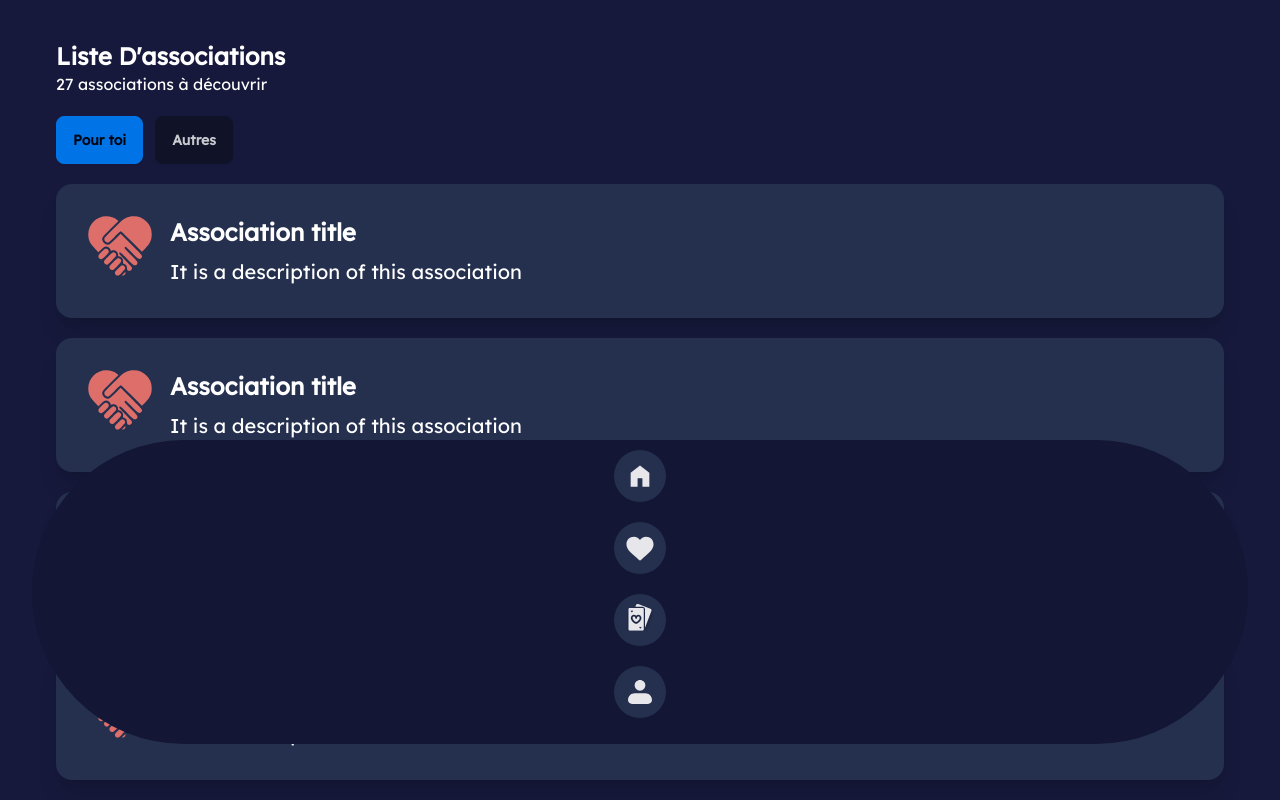
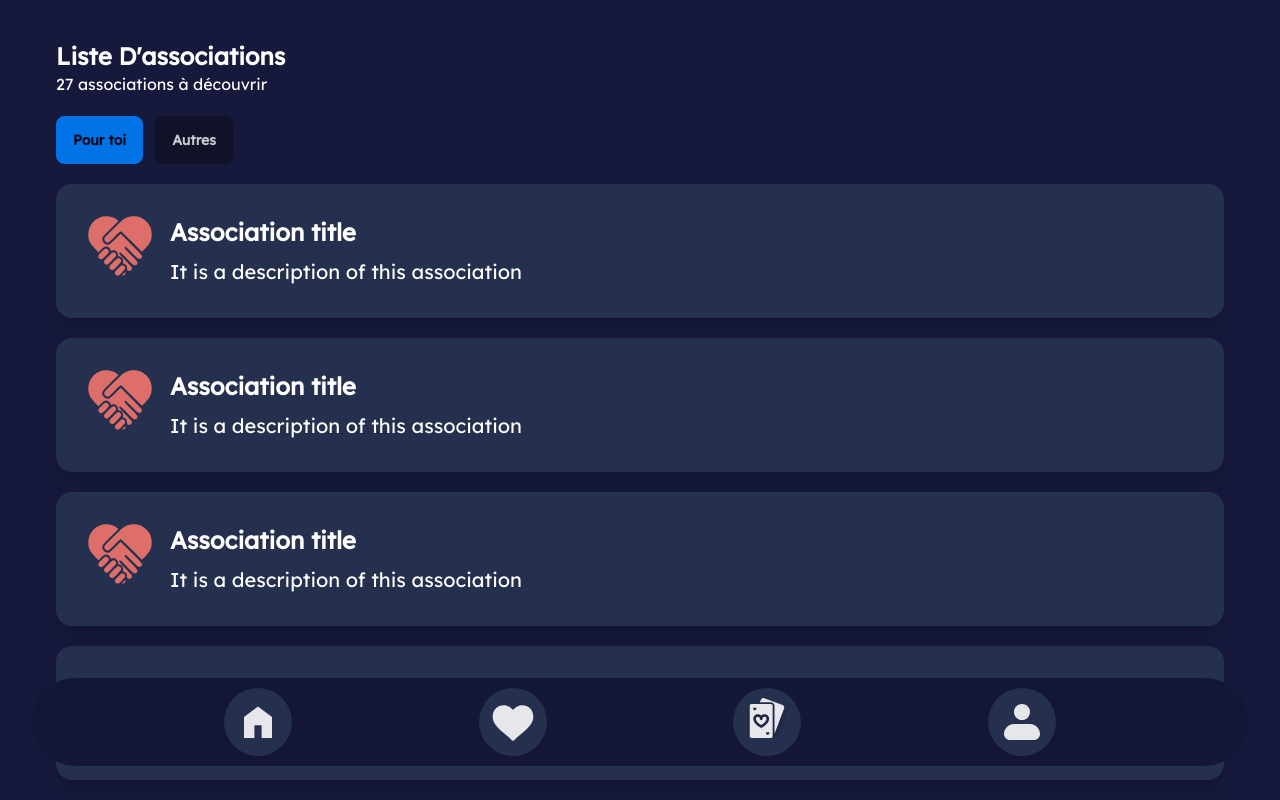
Before and after one commit to kangmartin/Handshake, a React (Vite) app: page / in a window 1280 px wide. Shown: the top 800 px of the page. Built offline with nearby package versions, Linux system fonts and the light colour scheme.

Commit message:
Responsive for small devices

```diff
--- a/src/components/NavigationFooter.jsx
+++ b/src/components/NavigationFooter.jsx
@@ -5,26 +5,26 @@ import ProfileIcon from "../assets/icons/profile-icon.svg?react"
 function NavigationFooter() {
     return(
         <>
-            <div className="fixed inset-x-0 bottom-0 m-8">
-            <ul className="menu menu-horizontal bg-base-200 mt-6 mb-6 w-full justify-evenly rounded-full sm:flex sm:flex-col sm:items-center">
-                <li className="sm:mb-4">
+            <div className="fixed inset-x-0 bottom-0 mx-8 mb-2.5">
+            <ul className="menu menu-horizontal bg-base-200 mt-6 mb-6 w-full justify-evenly rounded-full sm:flex sm:flex-col sm:items-center md:flex md:flex-row">
+                <li className="sm:mb-4 md:mb-0">
                     <a className="tooltip hover:bg-[#25304F] bg-[#25304F] rounded-full p-2.5 m-0.5" data-tip="Home">
-                        <HomeIcon className={"fill-[#E7E7EB] hover:fill-blue-500 h-12 w-12 sm:h-8 sm:w-8"}/>
+                        <HomeIcon className={"fill-[#E7E7EB] hover:fill-blue-500 h-12 w-12 sm:h-8 sm:w-8 md:h-12 md:w-12"}/>
                     </a>
                 </li>
-                <li className="sm:mb-4">
+                <li className="sm:mb-4 md:mb-0">
                     <a className="tooltip hover:bg-[#25304F] bg-[#25304F] rounded-full p-2.5 m-0.5" data-tip="Statistics">
-                        <HeartIcon className={"fill-[#E7E7EB] hover:fill-blue-500 h-12 w-12 sm:h-8 sm:w-8"}/>
+                        <HeartIcon className={"fill-[#E7E7EB] hover:fill-blue-500 h-12 w-12 sm:h-8 sm:w-8 md:h-12 md:w-12"}/>
                     </a>
                 </li>
-                <li className="sm:mb-4">
+                <li className="sm:mb-4 md:mb-0">
                     <a className="tooltip hover:bg-[#25304F] bg-[#25304F] rounded-full p-2.5 m-0.5"  data-tip="Associations">
-                        <CardsIcon className={"fill-[#E7E7EB] hover:fill-blue-500 h-12 w-12 sm:h-8 sm:w-8"}/>
+                        <CardsIcon className={"fill-[#E7E7EB] hover:fill-blue-500 h-12 w-12 sm:h-8 sm:w-8 md:h-12 md:w-12"}/>
                     </a>
                 </li>
-                <li className="sm:mb-4">
+                <li className="sm:mb-4 md:mb-0">
                     <a className="tooltip hover:bg-[#25304F] bg-[#25304F] rounded-full p-2.5 m-0.5"  data-tip="Profile">
-                        <ProfileIcon className={"fill-[#E7E7EB] hover:fill-blue-500 h-12 w-12 sm:h-8 sm:w-8"}/>
+                        <ProfileIcon className={"fill-[#E7E7EB] hover:fill-blue-500 h-12 w-12 sm:h-8 sm:w-8 md:h-12 md:w-12"}/>
                     </a>
                 </li>
             </ul>
```
